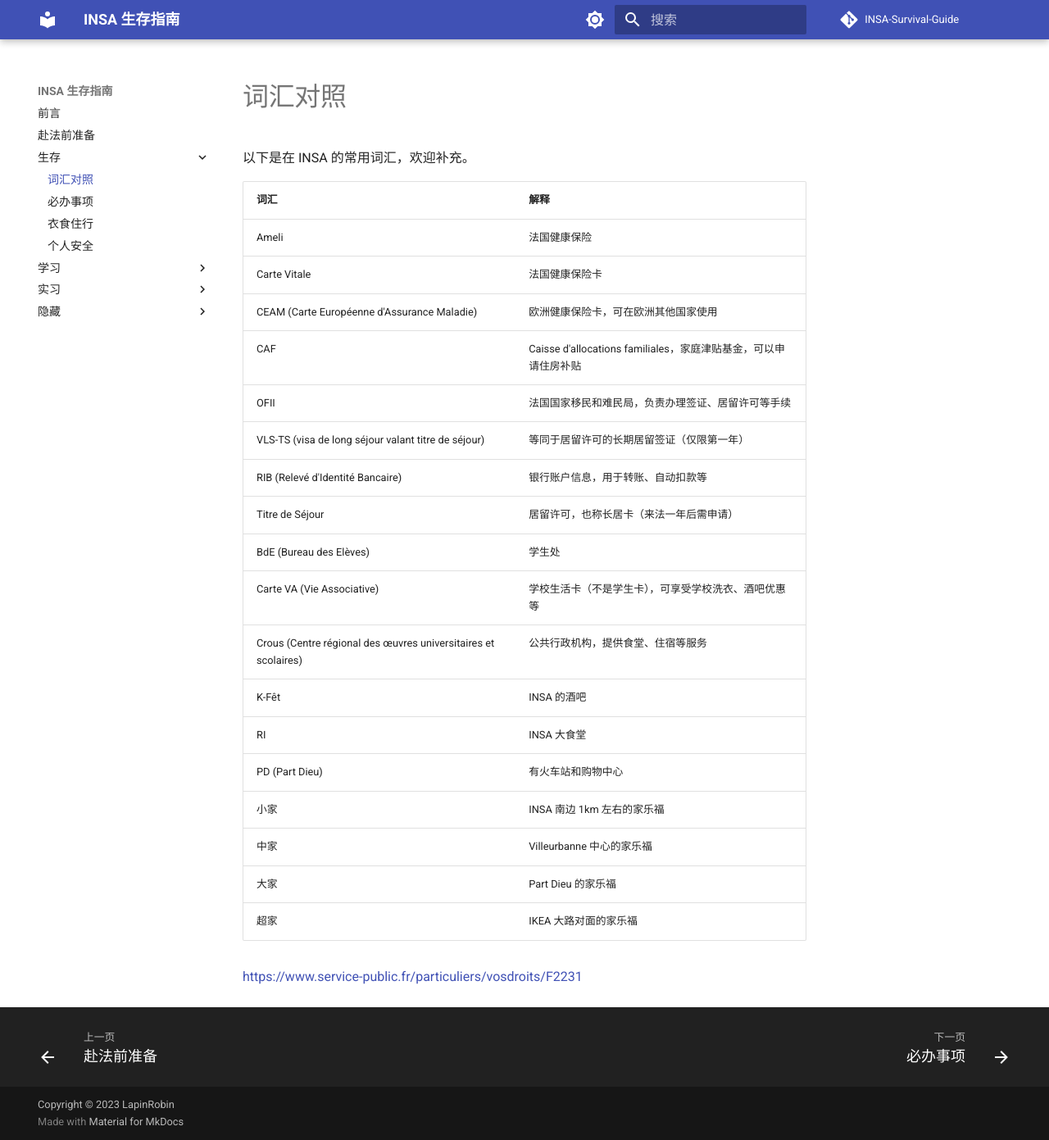
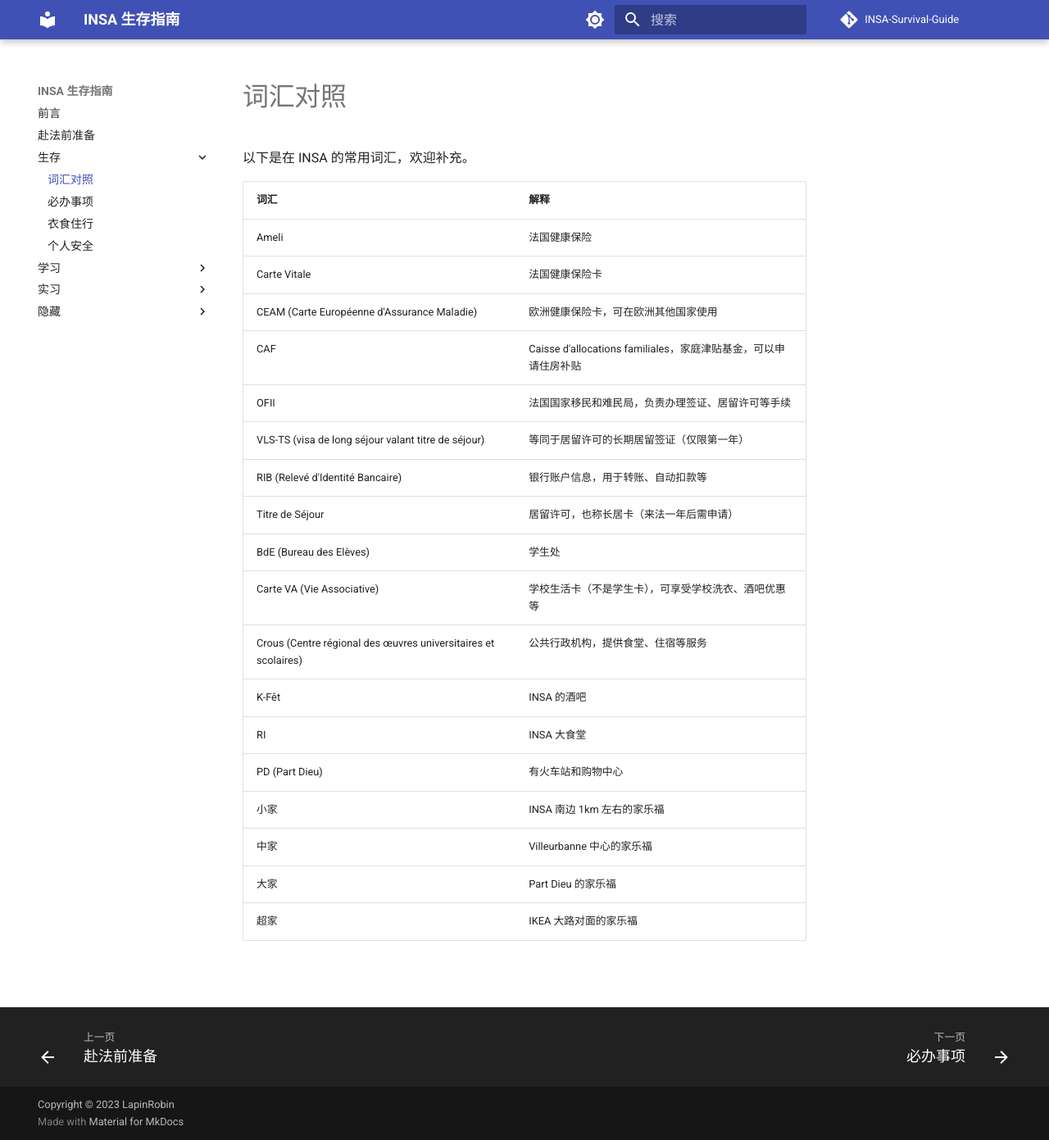
Before and after one commit to LapinRobin/INSA-Survival-Guide, an MkDocs documentation site: the page built from docs/生存/词汇对照.md, in a window 1280 px wide and 1391 px high. Shown: the whole window at 82% size. Built offline with MkDocs 1.6.1 and Material for MkDocs 9.7.7, drawn with Linux system fonts in a browser that asks for light colours; comment, search, counter and statistics services are not loaded.

Commit message:
Delete links

```diff
--- a/docs/生存/词汇对照.md
+++ b/docs/生存/词汇对照.md
@@ -21,7 +21,3 @@
 | 中家              | Villeurbanne 中心的家乐福              |
 | 大家              | Part Dieu 的家乐福                     |
 | 超家              | IKEA 大路对面的家乐福                  |
-
-
-
-<https://www.service-public.fr/particuliers/vosdroits/F2231>
```
